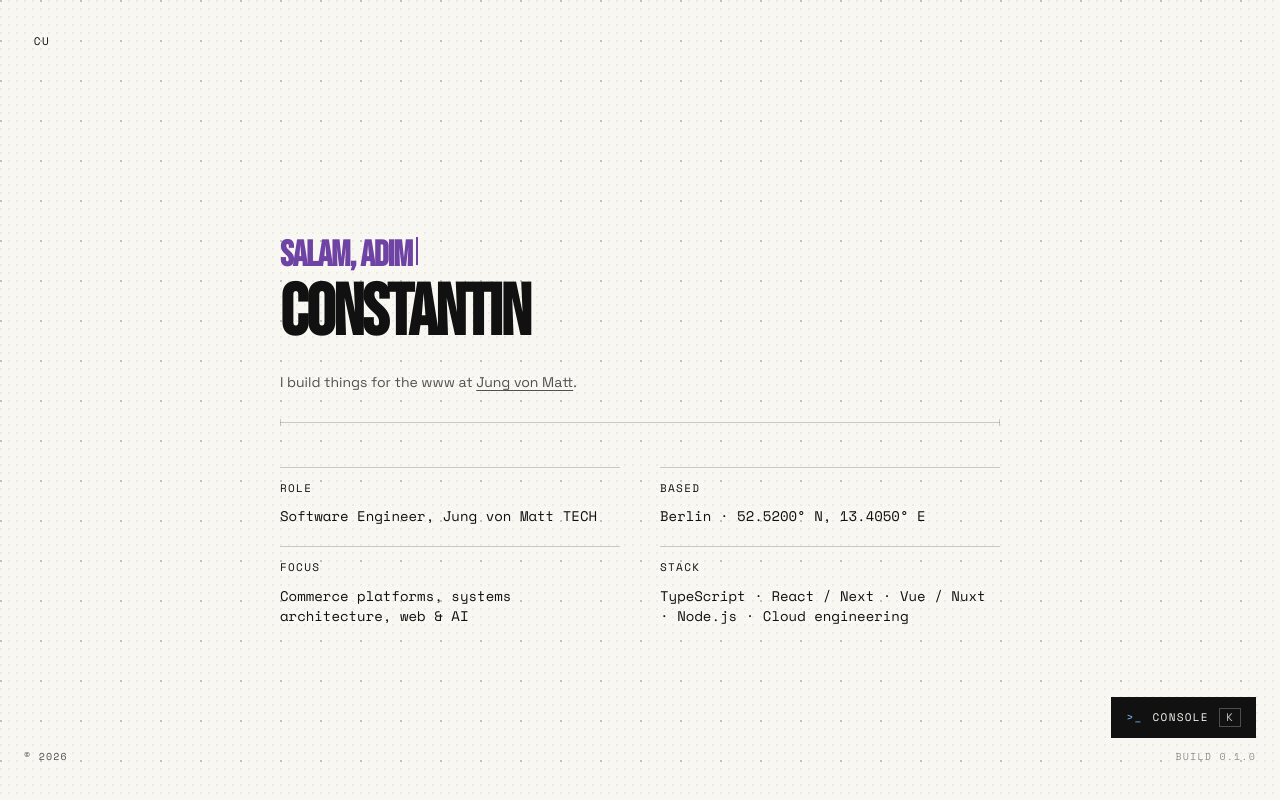
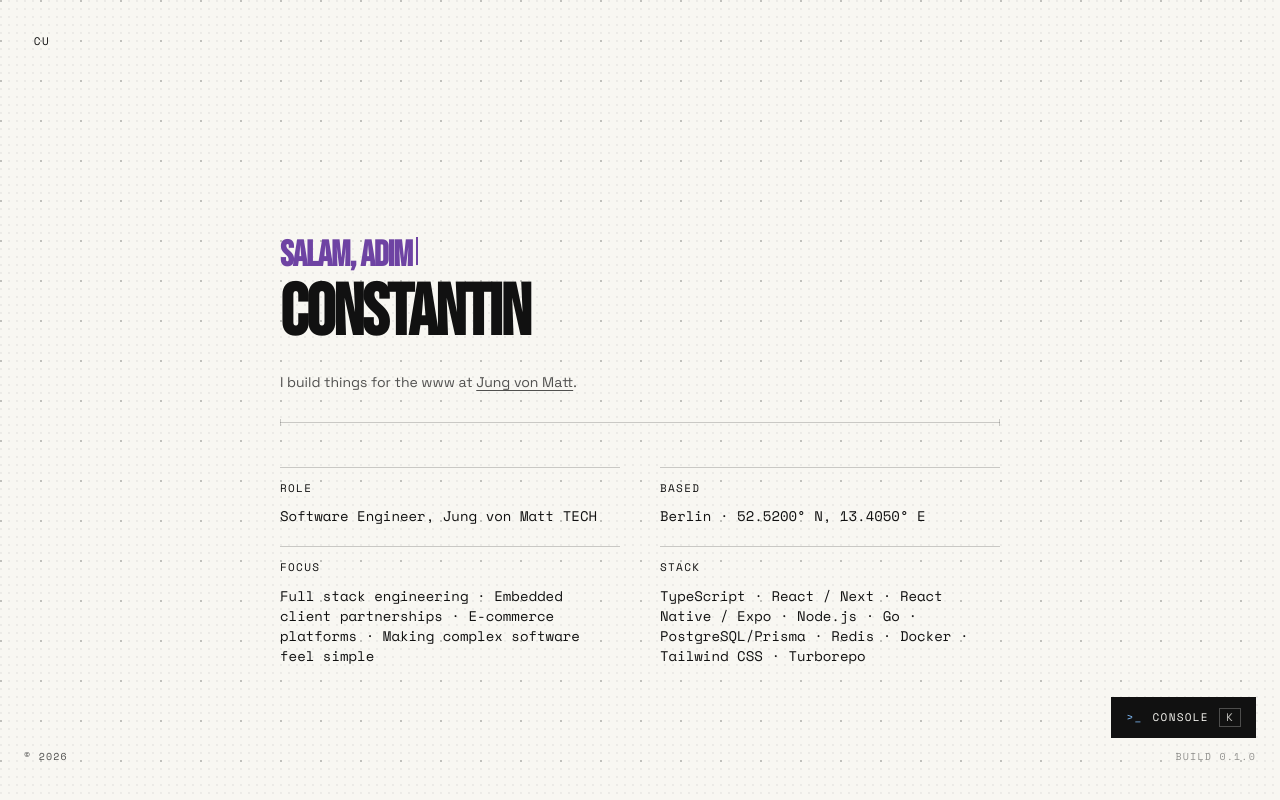
Before and after one commit to conuko/constantin-unterkofler-com-v2, a Next.js app: page / in a window 1280 px wide. Built offline with nearby package versions, Linux system fonts and the light colour scheme.

Commit message:
feat: update portfolio content with refined focus and tech stack descriptions

```diff
--- a/content/site-content.ts
+++ b/content/site-content.ts
@@ -109,7 +109,7 @@ const closingRecord = {
 };
 
 const aboutIntroduction =
-  "I’m a Software Engineer passionate about building thoughtful digital products, e-commerce platforms and scalable web experiences. Italian-German, I grew up in Bolzano and studied Philosophy and Cultural Studies before earning a degree in Software Engineering. At Jung von Matt, I work alongside client engineering teams from early technical decisions through implementation.";
+  "I’m a Software Engineer working where client needs, product thinking and engineering meet. At Jung von Matt, I partner closely with client teams from early discovery and technical direction through hands-on delivery and production handover, turning complex requirements into clear product decisions and scalable digital products. Italian-German, I grew up in Bolzano and studied Philosophy and Cultural Studies before earning a degree in Software Engineering. That path still shapes how I ask questions, connect perspectives and make technology understandable.";
 
 const cvSections: CvSection[] = [
   {
@@ -517,12 +517,13 @@ const portfolioPages = {
         { label: "Based", value: "Berlin · 52.5200° N, 13.4050° E" },
         {
           label: "Focus",
-          value: "Commerce platforms, systems architecture, web & AI",
+          value:
+            "Full stack engineering · Embedded client partnerships · E-commerce platforms · Making complex software feel simple",
         },
         {
           label: "Stack",
           value:
-            "TypeScript · React / Next · Vue / Nuxt · Node.js · Cloud engineering",
+            "TypeScript · React / Next  · React Native / Expo · Node.js · Go · PostgreSQL/Prisma · Redis · Docker · Tailwind CSS · Turborepo",
         },
       ] satisfies SpecificationField[],
     },
```
Also changed, not shown: 1 other file (tests, documents, lock files or other folders).
